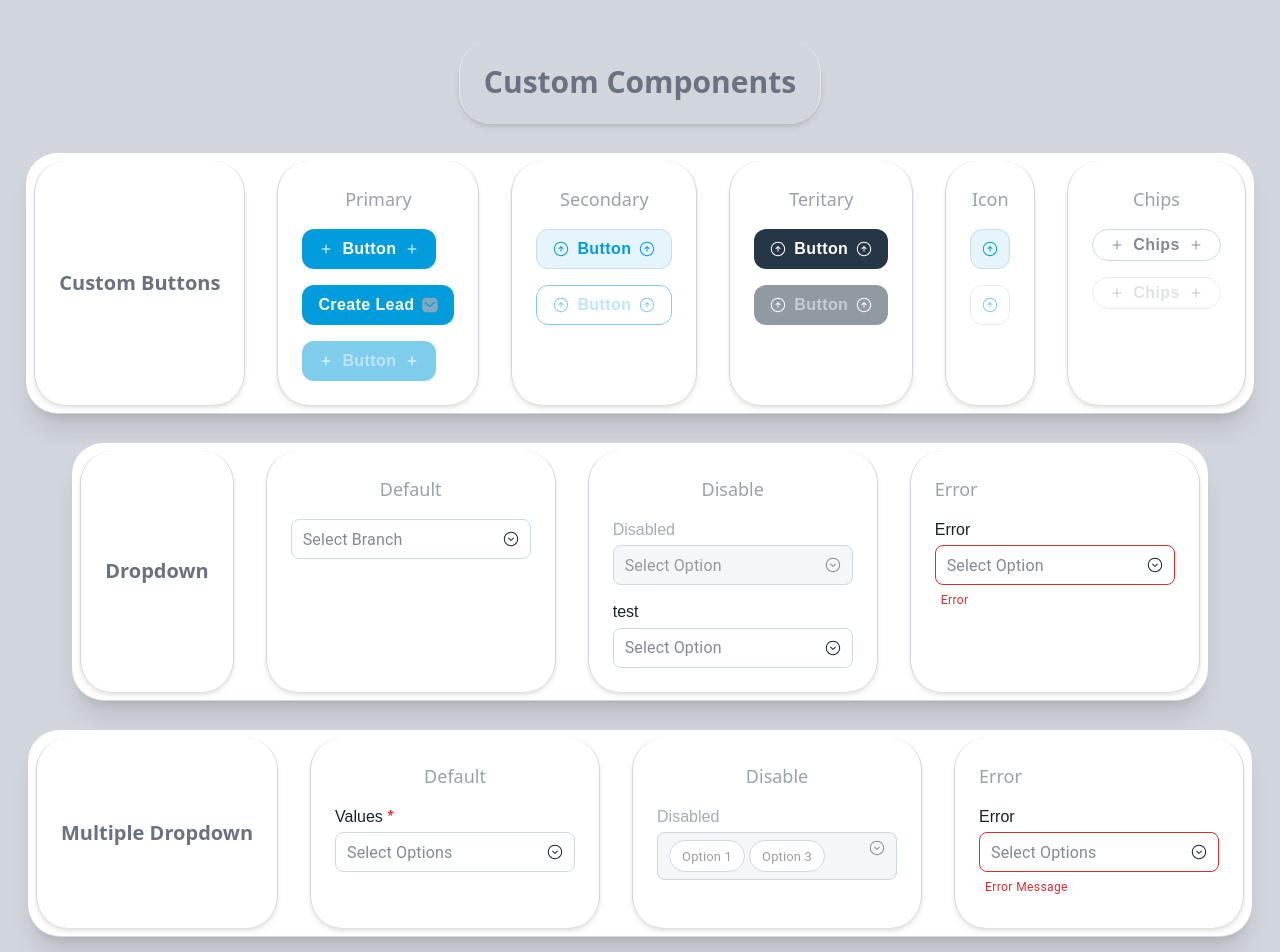
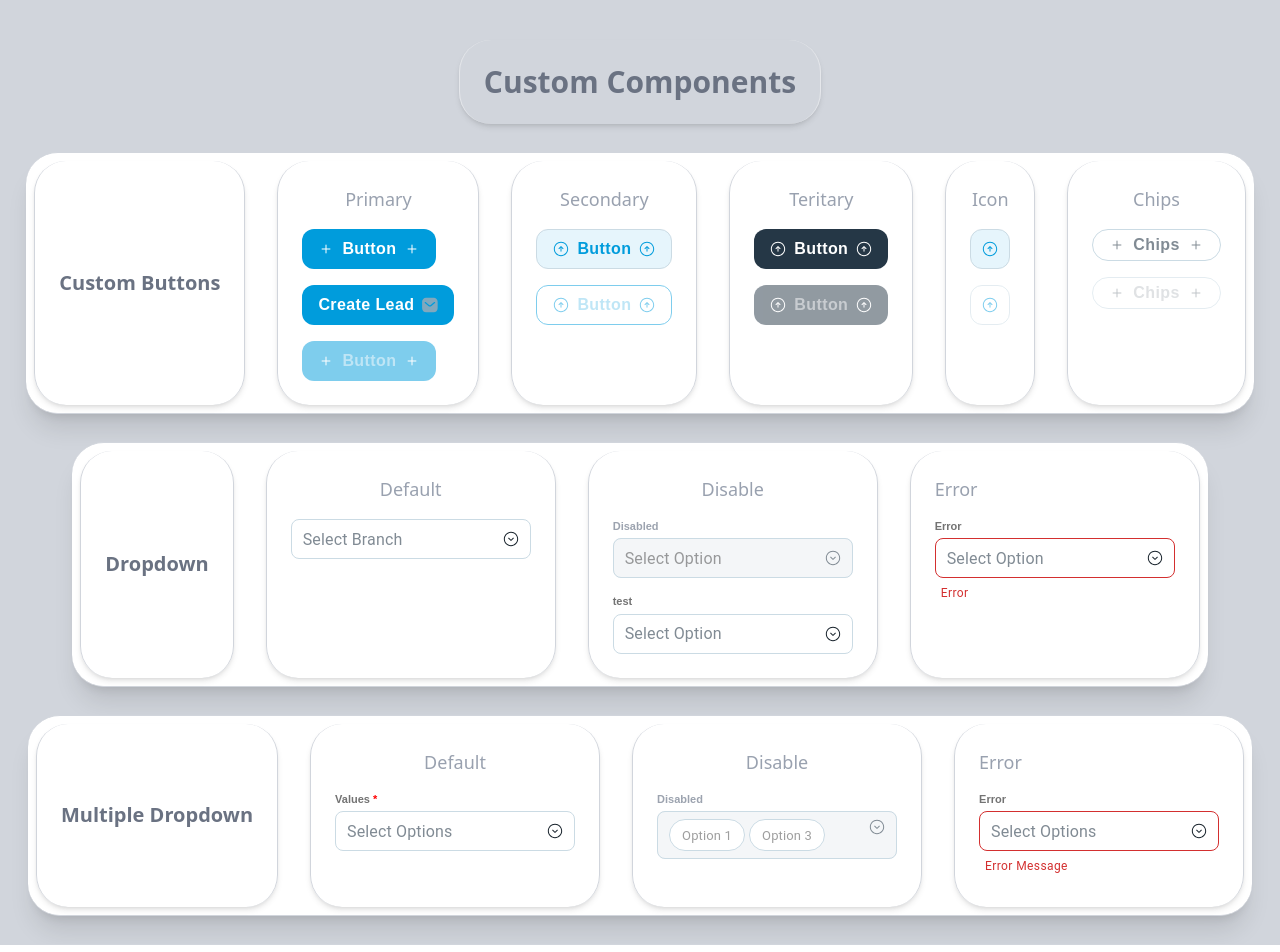
Before and after one commit to avnashv/reusable-components, a React (Vite) app: page / in a window 1280 px wide. Shown: the top 952 px of the page. Built offline with nearby package versions, Linux system fonts and the light colour scheme.

Commit message:
feat(dropdown): fix the style and multiple dropdown issue

```diff
--- a/src/App.jsx
+++ b/src/App.jsx
@@ -38,6 +38,15 @@ function App() {
   const [errorDate, setErrorDate] = useState(""); // Error date
   const toggleFilter = () => setIsFilterOpen(prev => !prev);
 
+  const [defaultSingleValue, setDefaultSingleValue] = useState("");
+  const [disabledSingleValue, setDisabledSingleValue] = useState("");
+  const [testSingleValue, setTestSingleValue] = useState("");
+  const [errorSingleValue, setErrorSingleValue] = useState("");
+
+  // State for multiple-select dropdowns
+  const [defaultMultiValue, setDefaultMultiValue] = useState([]);
+  const [disabledMultiValue, setDisabledMultiValue] = useState(["Option 1", "Option 3"]);
+  const [errorMultiValue, setErrorMultiValue] = useState([]);
 
 
   const yearOptions = ["Select", ...Array.from({ length: 20 }, (_, i) =>
@@ -207,9 +216,8 @@ function App() {
 
       </div>
 
-      {/* -- Custom Dropdown Component -- */}
+{/* Single-Select Custom Dropdown Component */}
       <div className="flex gap-8 w-auto border-b-1 border-t-1 pt-2 rounded-4xl pb-2 px-2 shadow-xl border-gray-300 text-center bg-white">
-
         <div className="flex items-center gap-4 justify-center border-r-1 border-l-1 p-6 border-gray-300 rounded-4xl shadow-md">
           <h1 className="text-xl font-bold text-gray-500">Dropdown</h1>
         </div>
@@ -220,7 +228,6 @@ function App() {
           placeHolder="Select Option"
           /> */}
           <CustomDropdown
-
             options={yearOptions}
             // options={[
             //   { name: "Kochi Leads", count: 8467 },
@@ -229,27 +236,46 @@ function App() {
             // ]}
             required={true}
             placeHolder="Select Branch"
+            value={defaultSingleValue}
+            onChange={(event) => setDefaultSingleValue(event.target.value)}
           />
-
         </div>
 
         <div className="flex flex-col gap-4 text-left border-r-1 border-l-1 p-6 border-gray-300 rounded-4xl shadow-md">
           <h4 className="text-lg text-center text-gray-400">Disable</h4>
-          <CustomDropdown label="Disabled" options={["Option 1", "Option 2", "Option 3"]} disabled placeHolder="Select Option" />
-          <CustomDropdown label="test" options={dropdownOptions} placeHolder="Select Option" />
+          <CustomDropdown
+            label="Disabled"
+            options={["Option 1", "Option 2", "Option 3"]}
+            disabled
+            placeHolder="Select Option"
+            value={disabledSingleValue}
+            onChange={(event) => setDisabledSingleValue(event.target.value)}
+          />
+          <CustomDropdown
+            label="test"
+            options={dropdownOptions}
+            placeHolder="Select Option"
+            value={testSingleValue}
+            onChange={(event) => setTestSingleValue(event.target.value)}
+          />
         </div>
 
         <div className="flex flex-col gap-4 text-left border-r-1 border-l-1 p-6 border-gray-300 rounded-4xl shadow-md">
           <h4 className="text-lg text-gray-400">Error</h4>
-          <CustomDropdown label="Error" options={["Option 1", "Option 2", "Option 3"]} errorMessage={"Error"} placeHolder="Select Option" />
+          <CustomDropdown
+            label="Error"
+            options={["Option 1", "Option 2", "Option 3"]}
+            errorMessage={"Error"}
+            placeHolder="Select Option"
+            value={errorSingleValue}
+            onChange={(event) => setErrorSingleValue(event.target.value)}
+          />
         </div>
-
       </div>
 
 
-      {/* -- Multiple Custom Dropdown Component -- */}
-      <div className="flex gap-8 w-auto border-b-1 border-t-1 pt-2 rounded-4xl pb-2 px-2 shadow-xl border-gray-300 text-center bg-white">
-
+ {/* Multiple-Select Custom Dropdown Component */}
+ <div className="flex gap-8 w-auto border-b-1 border-t-1 pt-2 rounded-4xl pb-2 px-2 shadow-xl border-gray-300 text-center bg-white">
         <div className="flex items-center gap-4 justify-center border-r-1 border-l-1 p-6 border-gray-300 rounded-4xl shadow-md">
           <h1 className="text-xl font-bold text-gray-500">Multiple Dropdown</h1>
         </div>
@@ -262,25 +288,37 @@ function App() {
             required={true}
             multiple={true}
             placeHolder="Select Options"
+            value={defaultMultiValue}
+            onChange={(event) => { console.log(event.target.value)
+              setDefaultMultiValue(event.target.value)}}
           />
         </div>
 
         <div className="flex flex-col gap-4 text-left border-r-1 border-l-1 p-6 border-gray-300 rounded-4xl shadow-md">
           <h4 className="text-lg text-center text-gray-400">Disable</h4>
-          <CustomDropdown label="Disabled"
+          <CustomDropdown
+            label="Disabled"
             options={["Option 1", "Option 2", "Option 3", "Option 4", "Option 5", "Option 6"]}
             multiple={true}
-            initialValue={["Option 1", "Option 3"]}
+            value={disabledMultiValue}
+            onChange={(event) => setDisabledMultiValue(event.target.value)}
             placeHolder="Select Options"
-            disabled />
+            disabled
+          />
         </div>
 
         <div className="flex flex-col gap-4 text-left border-r-1 border-l-1 p-6 border-gray-300 rounded-4xl shadow-md">
           <h4 className="text-lg text-gray-400">Error</h4>
-          <CustomDropdown label="Error" options={["Aravinth Raj", "Avinash Vijayan", "Sreejitha M C", "Nirmal Kumar VG", "Rajesh Padinjaremadam", "Sree Lakshmi"]} errorMessage={"Error Message"} multiple={true}
-            placeHolder="Select Options" />
+          <CustomDropdown
+            label="Error"
+            options={["Aravinth Raj", "Avinash Vijayan", "Sreejitha M C", "Nirmal Kumar VG", "Rajesh Padinjaremadam", "Sree Lakshmi"]}
+            errorMessage={"Error Message"}
+            multiple={true}
+            placeHolder="Select Options"
+            value={errorMultiValue}
+            onChange={(event) => setErrorMultiValue(event.target.value)}
+          />
         </div>
-
       </div>
 
       {/* -- Custom InputField Component -- */}
--- a/src/components/customDropDown/customDropDown.jsx
+++ b/src/components/customDropDown/customDropDown.jsx
@@ -16,21 +16,17 @@ const CustomDropdown = ({
   errorMessage,
   disabled,
   required,
-  initialValue = "",
+  value = "", // Use value
   multiple = false,
   onChange,
   placeHolder,
   name,
 }) => {
-  const [value, setValue] = useState(
-    multiple ? (Array.isArray(initialValue) ? initialValue : []) : initialValue
-  );
   const [dropUp, setDropUp] = useState(false);
   const selectRef = useRef(null);
 
   const handleChange = (event) => {
     const newValue = event.target.value;
-      setValue(newValue);
     if (onChange) {
       onChange({
         target: {
@@ -42,9 +38,14 @@ const CustomDropdown = ({
 
   const handleDelete = (itemToDelete) => (event) => {
     event.stopPropagation();
-    const newValue = value.filter((item) => item !== itemToDelete);
-    setValue(newValue);
-    if (onChange) onChange(newValue);
+    const newValue = Array.isArray(value) ? value.filter((item) => item !== itemToDelete) : [];
+    if (onChange) {
+      onChange({
+        target: {
+          value: newValue,
+        },
+      });
+    }
   };
 
   const CustomArrowIcon = () => (
@@ -55,7 +56,7 @@ const CustomDropdown = ({
     />
   );
 
-  // handling Dropdown for Up and Downside without Overlaps
+  // Handling Dropdown for Up and Downside without Overlaps
   const handleOpen = () => {
     if (selectRef.current) {
       const rect = selectRef.current.getBoundingClientRect();
@@ -69,17 +70,20 @@ const CustomDropdown = ({
   };
 
   return (
-    <div id="dropdown-container" style={{ position: "relative", display: "flex", flexDirection: "column", width: "fit-content" }}>
+    <div
+      id="dropdown-container"
+      style={{ position: "relative", display: "flex", flexDirection: "column", width: "fit-content" }}
+    >
       {/* Label */}
       {label && (
         <label
           style={{
             fontFamily: "Proxima Nova, sans-serif",
-            fontWeight: 400,
-            fontSize: "16px",
+            fontWeight: 700,
+            fontSize: "11px",
             lineHeight: "140%",
             letterSpacing: "0%",
-            color: disabled ? "#A6ADB3" : "#17222B",
+            color: disabled ? "#9CA3AF" : "#737373",
             marginBottom: "4px",
           }}
         >
@@ -89,11 +93,7 @@ const CustomDropdown = ({
 
       <FormControl
         sx={{
-          backgroundColor: errorMessage
-            ? "transparent"
-            : disabled
-            ? "#F4F6F8"
-            : "white",
+          backgroundColor: errorMessage ? "transparent" : disabled ? "#F4F6F8" : "white",
           borderRadius: "8px",
           "& .MuiOutlinedInput-root": {
             transition: "border 0.3s ease",
@@ -109,16 +109,10 @@ const CustomDropdown = ({
               borderWidth: "1px !important",
             },
             "&:hover fieldset": {
-              borderColor: errorMessage
-                ? "#D32F2F"
-                : disabled
-                ? "#CBDBE4"
-                : "#A6ADB3",
+              borderColor: errorMessage ? "#D32F2F" : disabled ? "#CBDBE4" : "#A6ADB3",
             },
             "&.Mui-focused fieldset": {
-              borderColor: errorMessage
-                ? "#D32F2F"
-                : "#1A2731 !important",
+              borderColor: errorMessage ? "#D32F2F" : "#1A2731 !important",
               boxShadow: errorMessage
                 ? "0px 8px 10px rgba(229, 57, 53, 0.1)"
                 : "0px 8px 10px rgba(113, 113, 174, 0.1)",
@@ -195,10 +189,14 @@ const CustomDropdown = ({
               ],
             },
           }}
-
-
           sx={{
-            color: multiple ? (value.length > 0 ? "#17222B" : "#818B94") : value ? "#17222B" : "#818B94",
+            color: multiple
+              ? value.length > 0
+                ? "#17222B"
+                : "#818B94"
+              : value
+              ? "#17222B"
+              : "#818B94",
             backgroundColor: "#FFFFFF",
             "& .MuiSelect-icon": {
               display: "block !important",
@@ -303,8 +301,6 @@ const CustomDropdown = ({
                     </span>
                   )}
               </div>
-
-
             );
           }}
         >
@@ -327,8 +323,7 @@ const CustomDropdown = ({
                 }}
               >
                 <span>{typeof option === "object" ? option.name : option}</span>
-                {typeof option === "object" &&
-                  option.count !== undefined && (
+                {typeof option === "object" && option.count !== undefined && (
                   <span style={{ fontWeight: "bold" }}>
                     {option.count.toLocaleString()}
                   </span>
--- a/src/components/customInputField/customInputField.jsx
+++ b/src/components/customInputField/customInputField.jsx
@@ -20,6 +20,7 @@ const CustomInputField = ({
   width = "240px",
   type = "Text",
   isPassword = false, // New prop to toggle password behavior
+  helperText=""
 }) => {
   const [isFocused, setIsFocused] = useState(false);
   const [inputValue, setInputValue] = useState(value);
@@ -128,10 +129,10 @@ const CustomInputField = ({
           sx={{
             width: "auto",
             height: "22px",
-            color: "#17222B",
+            color: "#737373",
             fontFamily: "Proxima Nova, sans-serif",
-            fontWeight: 400,
-            fontSize: "16px",
+            fontWeight: 700,
+            fontSize: "11px",
             lineHeight: "140%",
             letterSpacing: "0%",
           }}
@@ -146,6 +147,7 @@ const CustomInputField = ({
         type={isPassword ? (showPassword ? "text" : "password") : type} // Toggle type for password
         value={inputValue}
         placeholder={placeholder}
+        helperText={helperText}
         onChange={handleInputChange}
         disabled={state === "disabled"}
         InputProps={{
```
Lines whose indentation alone changed are shown as unchanged.
